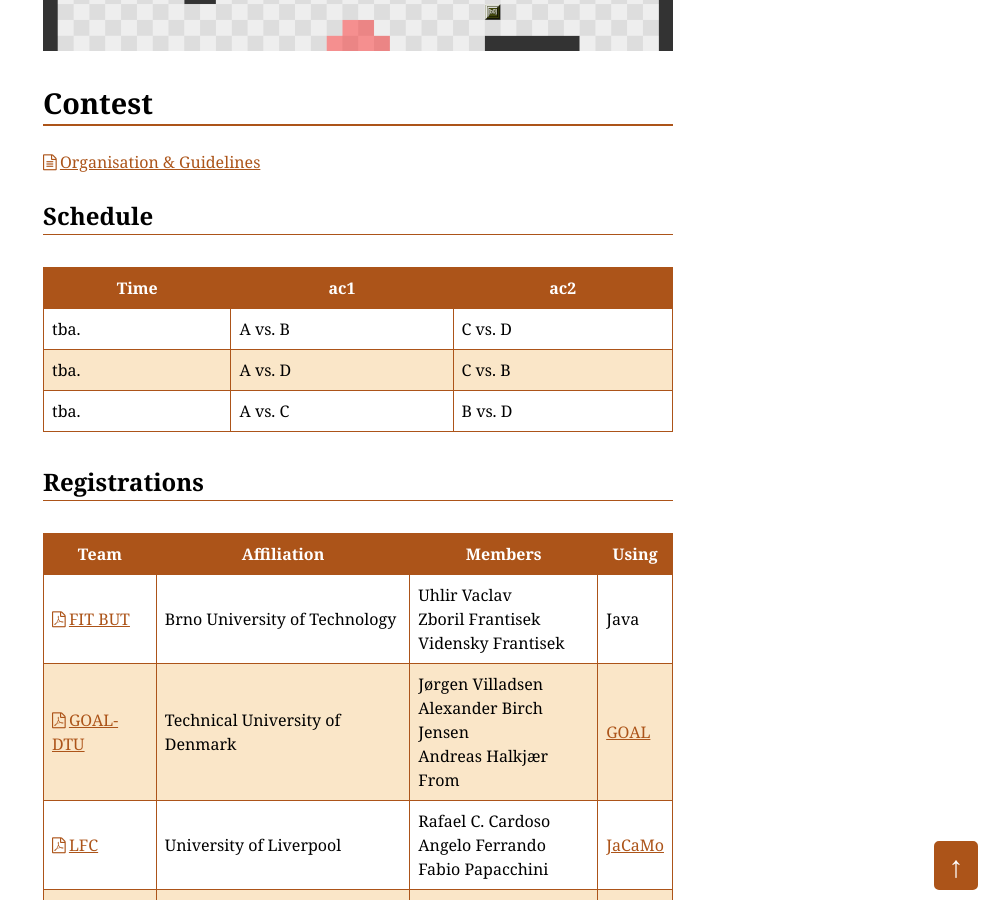
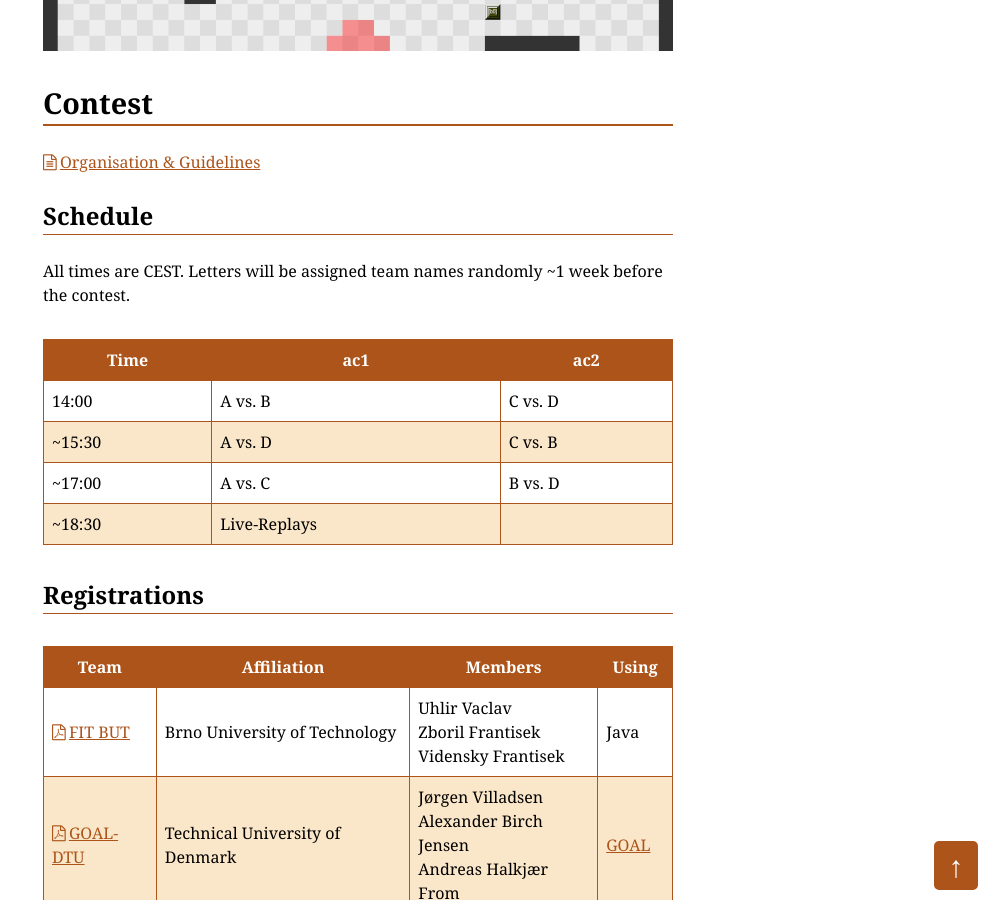
Before and after one commit to agentcontest/agentcontest.github.io, a Jekyll site: the page built from 2019/index.md, in a window 1280 px wide and 900 px high, scrolled down 731 px. Shown: the whole window, without its empty margins (282-1280 px from the left). Built offline with Jekyll 4.4.1, drawn with Linux system fonts in a browser that asks for light colours.

Commit message:
schedule times

```diff
--- a/2019/index.md
+++ b/2019/index.md
@@ -18,13 +18,15 @@ Contest
 
 ### Schedule
 
-
+All times are CEST. Letters will be assigned team names randomly ~1 week before the contest.
 
 Time | ac1 | ac2
 --- | --- | ---
-tba. | A vs. B | C vs. D
-tba. | A vs. D | C vs. B
-tba. | A vs. C | B vs. D
+14:00 | A vs. B | C vs. D
+~15:30 | A vs. D | C vs. B
+~17:00 | A vs. C | B vs. D
+~18:30 | Live-Replays | |
+
 
 ### Registrations
 
```
